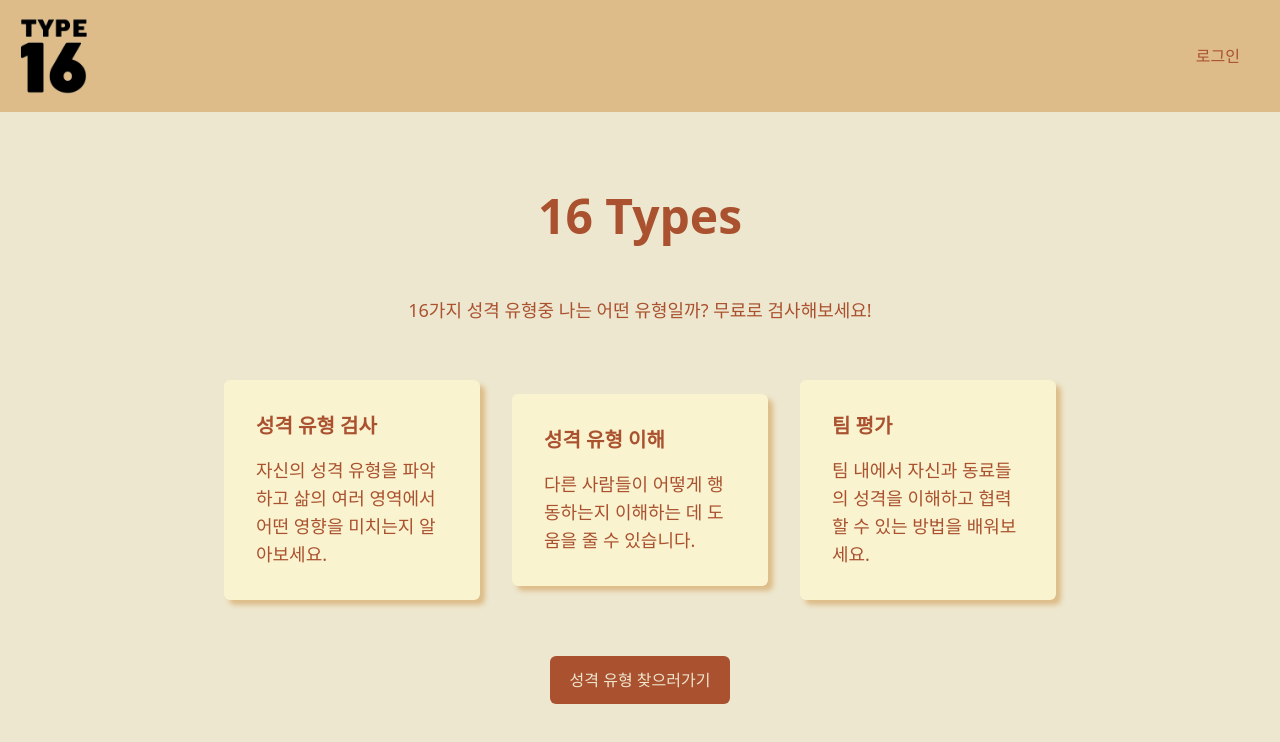
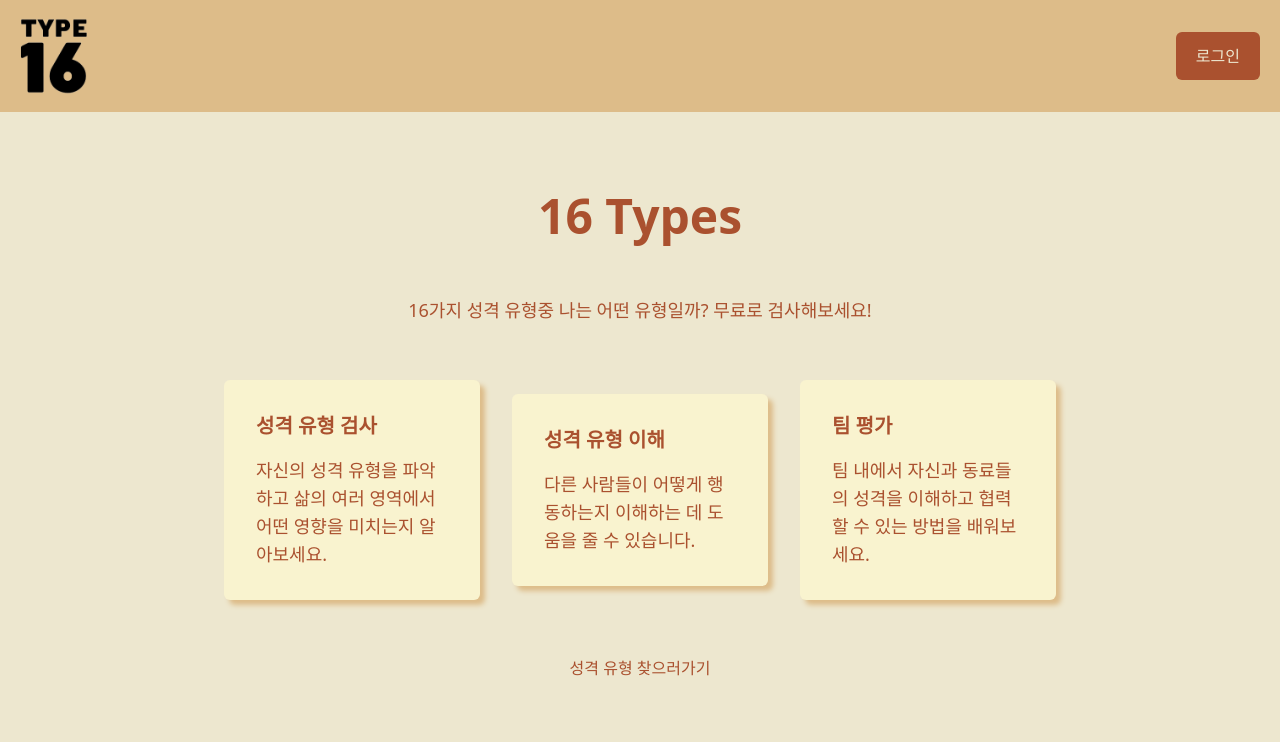
Before and after one commit to kjjyyy01/16-types, a React (Vite) app: page / in a window 1280 px wide. Shown: the top 742 px of the page. Built offline with nearby package versions, Linux system fonts and the light colour scheme.

Commit message:
버튼 타입별 스타일링 적용

```diff
--- a/src/index.css
+++ b/src/index.css
@@ -14,7 +14,14 @@ li {
   @apply shadow-[5px_5px_5px_#DDBC89];
 }
 
-button {
+button[type="button"] {
+  @apply bg-button;
+  @apply text-buttontext;
+  @apply rounded-md;
+  @apply px-5 py-3;
+}
+
+button[type="submit"] {
   @apply bg-button;
   @apply text-buttontext;
   @apply rounded-md;
```
